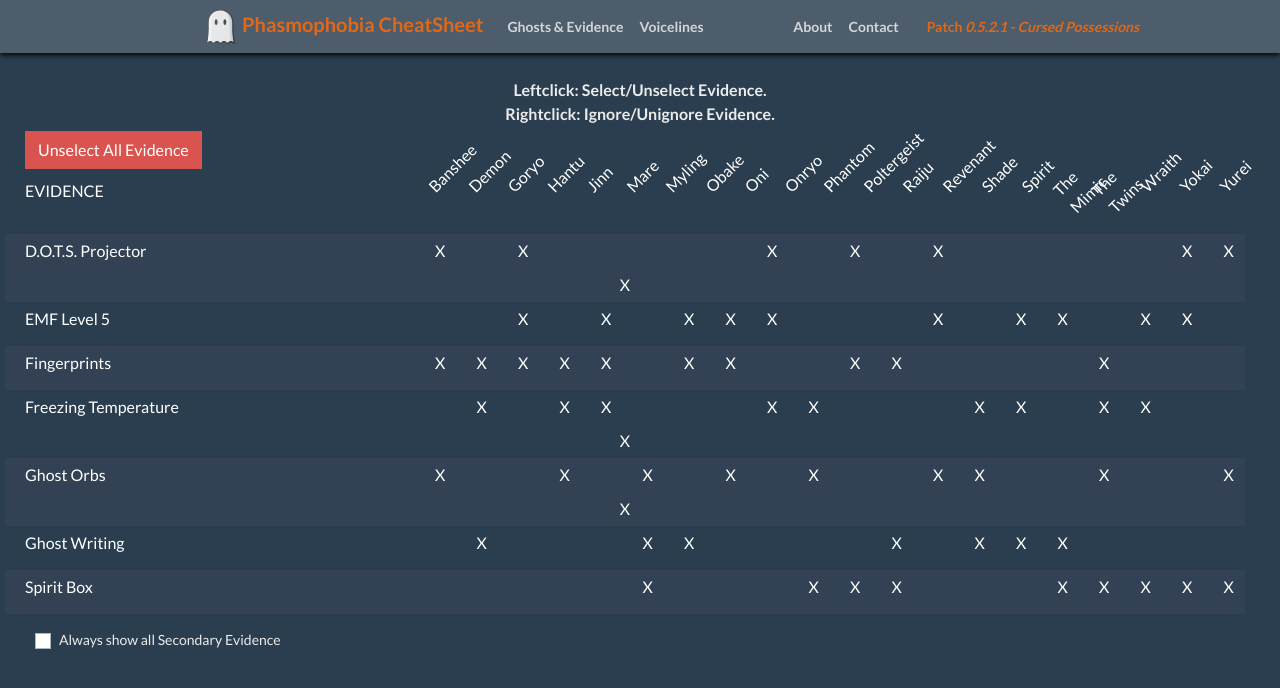
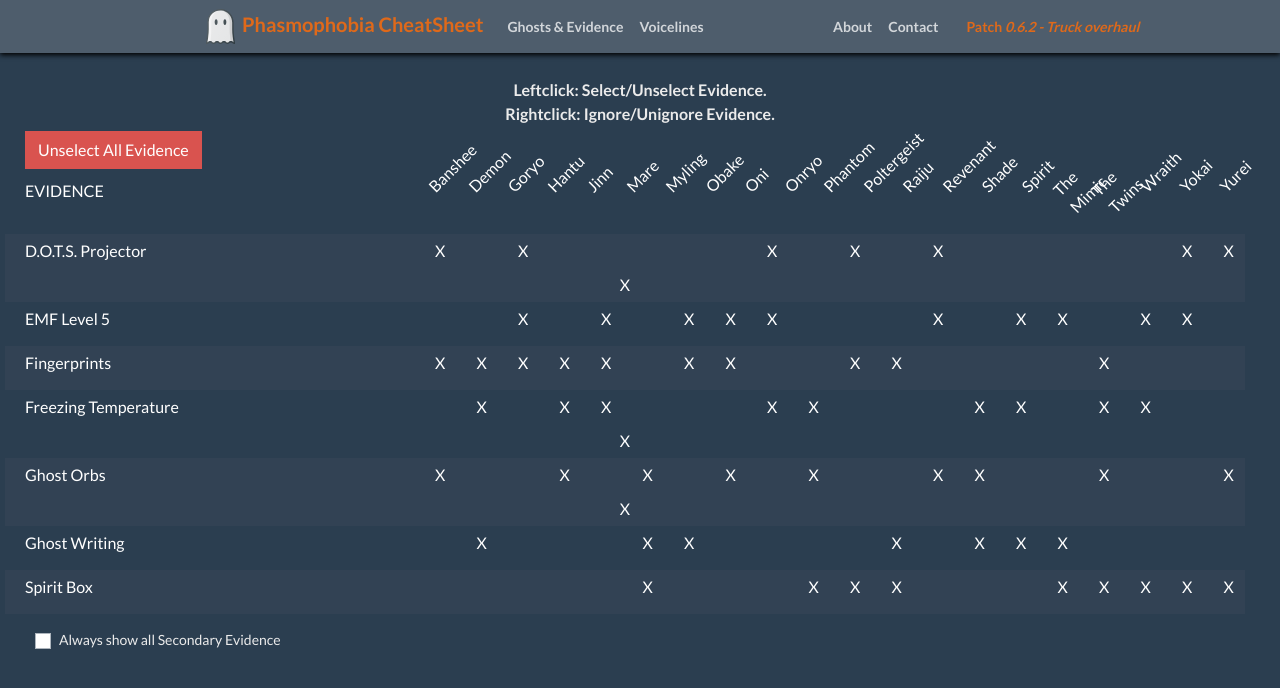
Before and after one commit to un0btanium/phasmophobia-cheatsheet, a React (Create React App) app: page / in a window 1280 px wide. Shown: the top 688 px of the page. Built offline with nearby package versions, Linux system fonts and the light colour scheme.

Commit message:
Updated obake from earlier updates

```diff
--- a/src/phasmophobia-data/data.js
+++ b/src/phasmophobia-data/data.js
@@ -1,5 +1,5 @@
 var data = {
-	"patchVersion": "0.5.2.1 - Cursed Possessions",
+	"patchVersion": "0.6.2 - Truck overhaul",
 	"ghosts": [
 		{
 			"name": "Spirit",
@@ -271,7 +271,8 @@
 			],
 			"secondaryEvidences": [
 				"Reduced chance of 75% to leave fingerprints",
-				"Low chance to leave fingerprints with 6 fingers",
+				"Low chance to leave fingerprints with 6 fingers,",
+				"double fingerprints on light switches, and 5 finger on prison doors and keyboards",
 				"Fingerprints have a 50% chance to disappear earlier (60s) than of other ghosts (120s)",
 				"Always gives the Fingerprints evidence on nightmare difficulty"
 			]
```
